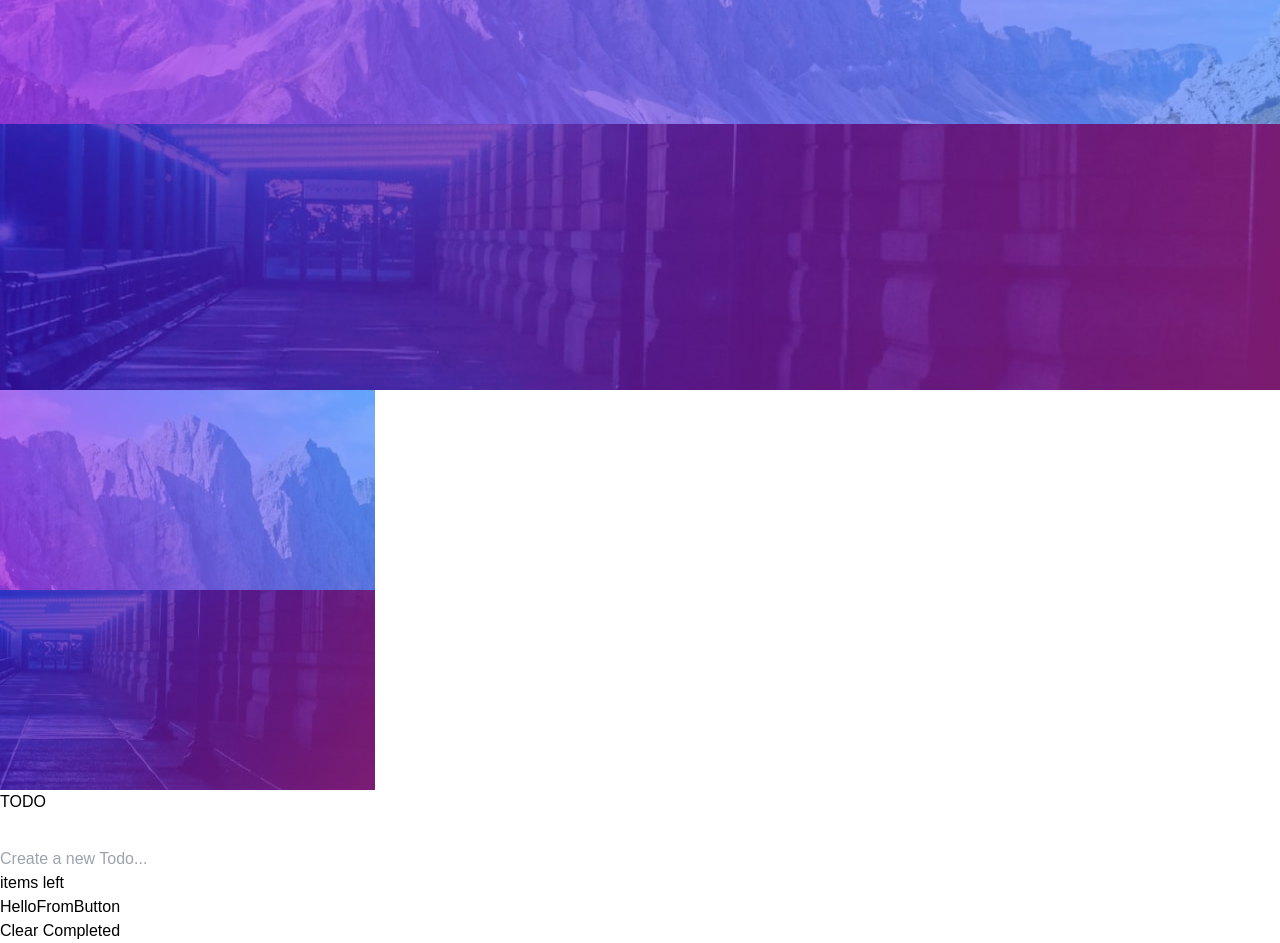
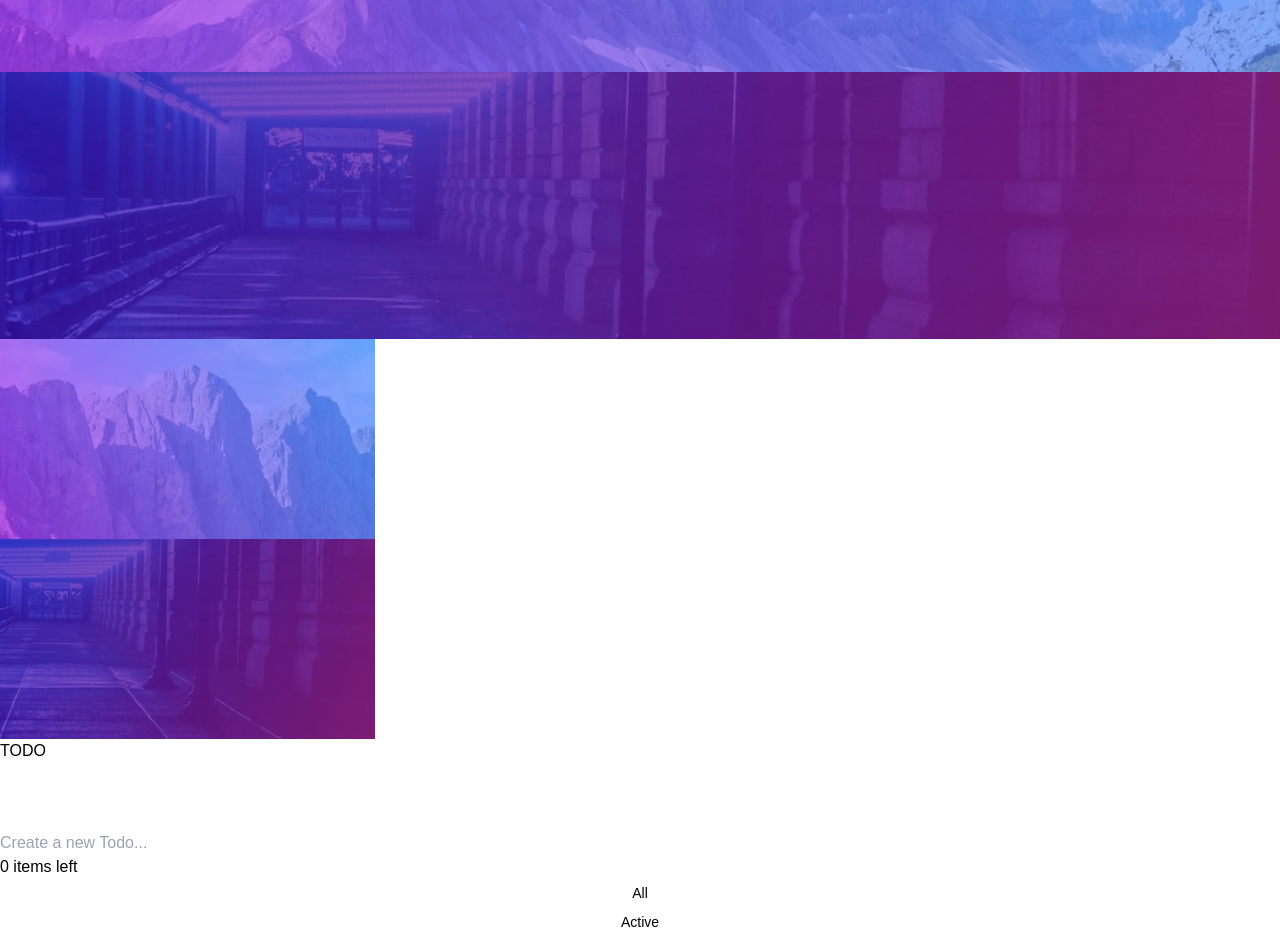
Before and after one commit to Ehsan-eslami/todo-app, a Next.js app: page / in a window 1280 px wide. Shown: the top 943 px of the page. Built offline with nearby package versions, Linux system fonts and the light colour scheme.

Commit message:
"Updated global CSS and page.js with new styles and layout changes"

```diff
--- a/app/global.css
+++ b/app/global.css
@@ -21,3 +21,15 @@ body{
   height: 100vh;
   width: 100vw;
 }
+
+button{
+  padding: 4px 8px;
+  font-weight: 400;
+  font-size: 14px;
+  display: flex;
+  margin: auto auto;
+}
+
+button:hover{
+  color: hsl(220, 98%, 61%);
+}
--- a/app/page.js
+++ b/app/page.js
@@ -39,17 +39,17 @@ export default function Home() {
       return todo
     }))
     setLeft(todos.filter((todo)=> todo.status === 'pending' ))
-    console.log(left);
   }
 
   const handleDeleteAll = () => {
     setTodos([])
+    setTodosVal('')
   }
 
   return (
     <div className=" h-screen w-screen  bg-white dark:bg-[#161722]">
       <Thumbnail/>
-      <section className=" absolute flex flex-col gap-7 top-[50%] w-[40%] h-[70%] left-[50%] translate-x-[-50%] translate-y-[-50%] " >
+      <section className=" absolute flex flex-col gap-7 top-[50%] w-[40%] h-[85%] left-[50%] translate-x-[-50%] translate-y-[-50%] " >
         <div className="flex justify-between">
           <h1 className="font-bold text-4xl tracking-widest text-white">
             TODO
@@ -77,13 +77,13 @@ export default function Home() {
         <ul
           className='bg-white dark:bg-[#393A4C] w-full h-full shadow-xl rounded-md overflow-hidden'
         >
-          <div className='h-[90%] overflow-y-scroll'>
+          <div className='h-[87%] overflow-y-scroll'>
             <div className=' overflow-hidden'>
               {
-                todos.map((todo, index) => (
+                todos.map((todo) => (
                   <li
                   key={todo.id}
-                  className='flex justify-between gap-2 w-full px-4 py-2 dark:bg-[#393A4C] border-b-[1px] border-slate-500 dark:text-white hover:opacity-80'
+                  className='flex justify-between gap-2 w-full px-4 py-2 dark:bg-[#393A4C] border-b-[1px] border-slate-300 dark:text-white hover:opacity-80'
                   >
                     {todo.status === 'pending' ? (
                       <div
@@ -111,17 +111,29 @@ export default function Home() {
             </div>
           </div>
 
-          <div className='flex justify-between px-4 w-full h-10' >
-            <div>
-              {!left ? '' : left.length} items left
+          <div className='flex justify-between px-4 w-full h-16 py-2 text-slate-700 dark:text-slate-400' >
+            <div className='flex flex-row justify-center'>
+              <p className='my-auto text-[12px]'>
+                {!left ?
+                  <span>
+                    {todos.length} items left
+                  </span>
+                  :
+                  <span>
+                    {left.length} items left
+                  </span>
+                }
+              </p>
             </div>
-            <div>
-              <button>Hello</button>
-              <button>From</button>
-              <button>Button</button>
+
+            <div className='flex flex-row justify-center '>
+              <button>All</button>
+              <button>Active</button>
+              <button>Completed</button>
             </div>
-            <div>
-              <button onClick={handleDeleteAll}>
+
+            <div className='flex flex-row justify-center'>
+              <button  onClick={handleDeleteAll}>
                 Clear Completed
               </button>
             </div>
```
